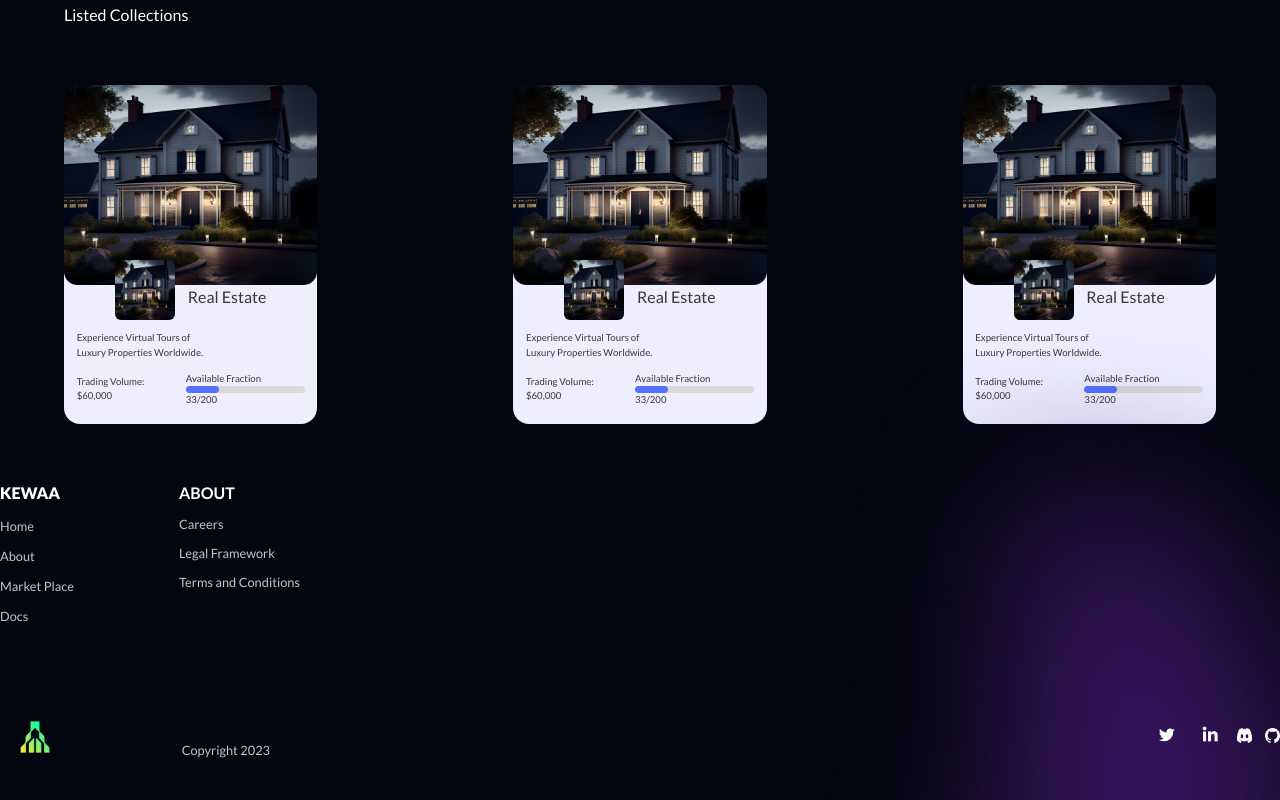
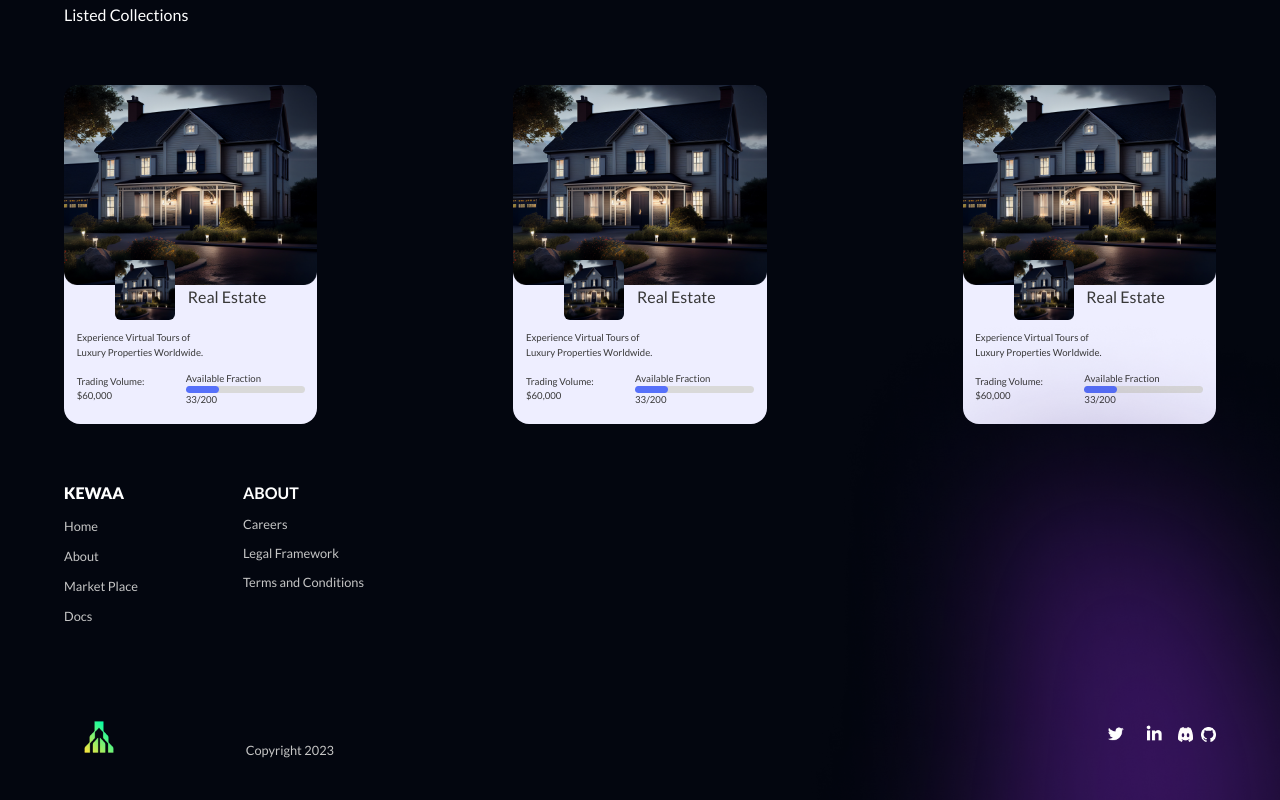
Before and after one commit to muhaj-dev/kewaa-v2, a Next.js app: page /market in a window 1280 px wide. Shown: the part 1073-1873 px from the top of the page. Built offline with nearby package versions, Linux system fonts and the light colour scheme.

Commit message:
changed max width

```diff
--- a/src/app/page.tsx
+++ b/src/app/page.tsx
@@ -7,7 +7,7 @@ export default function HomePage() {
   return (
     <>
       <div className="  bg ">
-        <div className="max-w-[80rem] mx-auto px-[5%]">
+        <div className="max-w-[85rem] mx-auto px-[5%]">
           <Navbar />
           <Hero />
         </div>
--- a/src/components/Home/Footer.tsx
+++ b/src/components/Home/Footer.tsx
@@ -11,7 +11,7 @@ import Image from "next/image";
 const Footer = () => {
   return (
     <div className="relative">
-      <div className="max-w-[80rem] mx-auto px-[5%] xl:p-0">
+      <div className="max-w-[85rem] mx-auto px-[5%] ">
         <div className="flex  justify-between gap-8 max-w-[300px] w-full ">
           <ul className="flex flex-col justify-start ">
             <li className="font-[900] text-[1.3rem] lg:text-[1.0rem]">KEWAA</li>
--- a/src/components/Home/What.tsx
+++ b/src/components/Home/What.tsx
@@ -6,13 +6,13 @@ import whatbg from "../../assets/whatsvg.png";
 import lines from "../../assets/Lines.png";
 import ellipse from "../../assets/ellipse.png";
 import greenSvg from "../../assets/green.svg";
-import eco from "../../assets/ecobg.png";
+
 import EcoCard from "./EcoCard";
 
 const What = () => {
   return (
-    <div className="bg-[#03060f]  px-[5%]">
-      <div className="max-w-[80rem] mx-auto">
+    <div className="bg-[#03060f]  ">
+      <div className="max-w-[85rem] mx-auto px-[5%]">
         <div className="flex ">
           <div className="pt-[7%] mb-6 max-w-[40rem]">
             <h3 className="text-[3rem] lg:text-[2rem] font-[600] flex  lg:flex-row flex-col">
```
